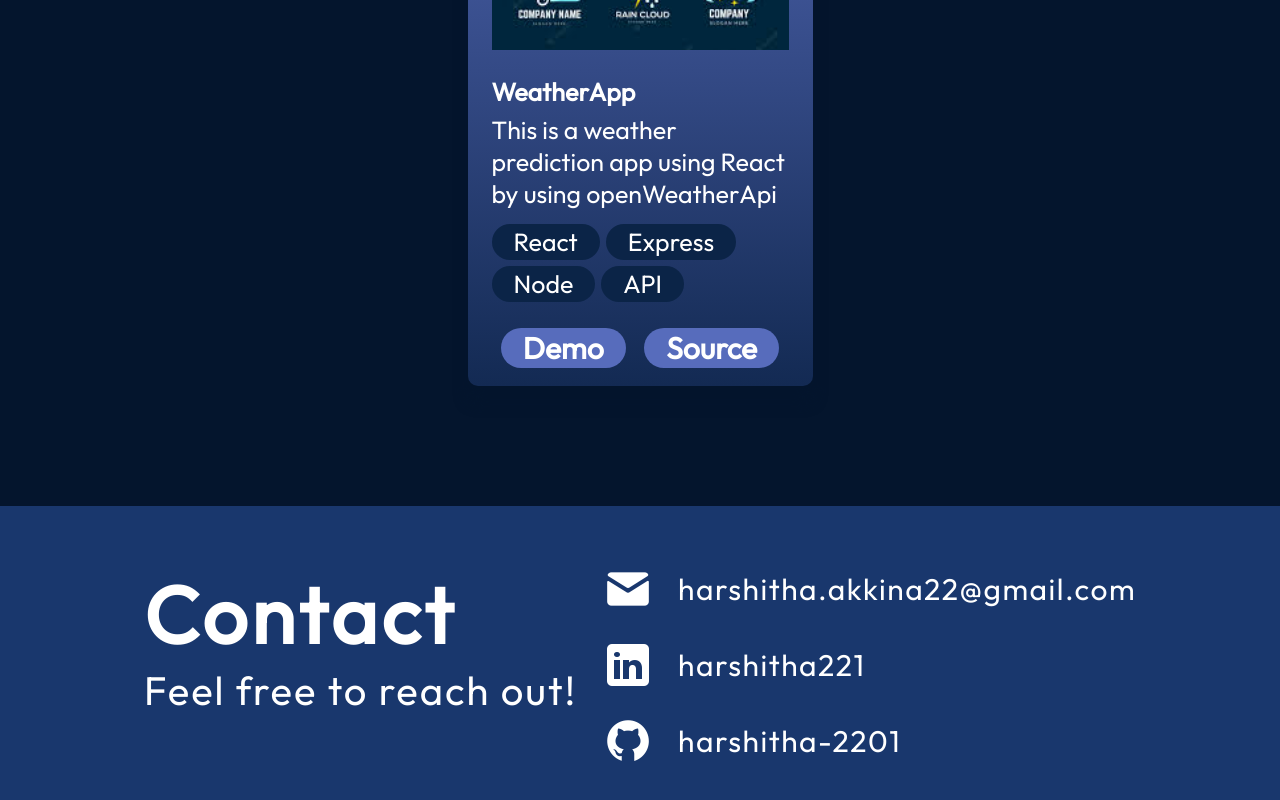
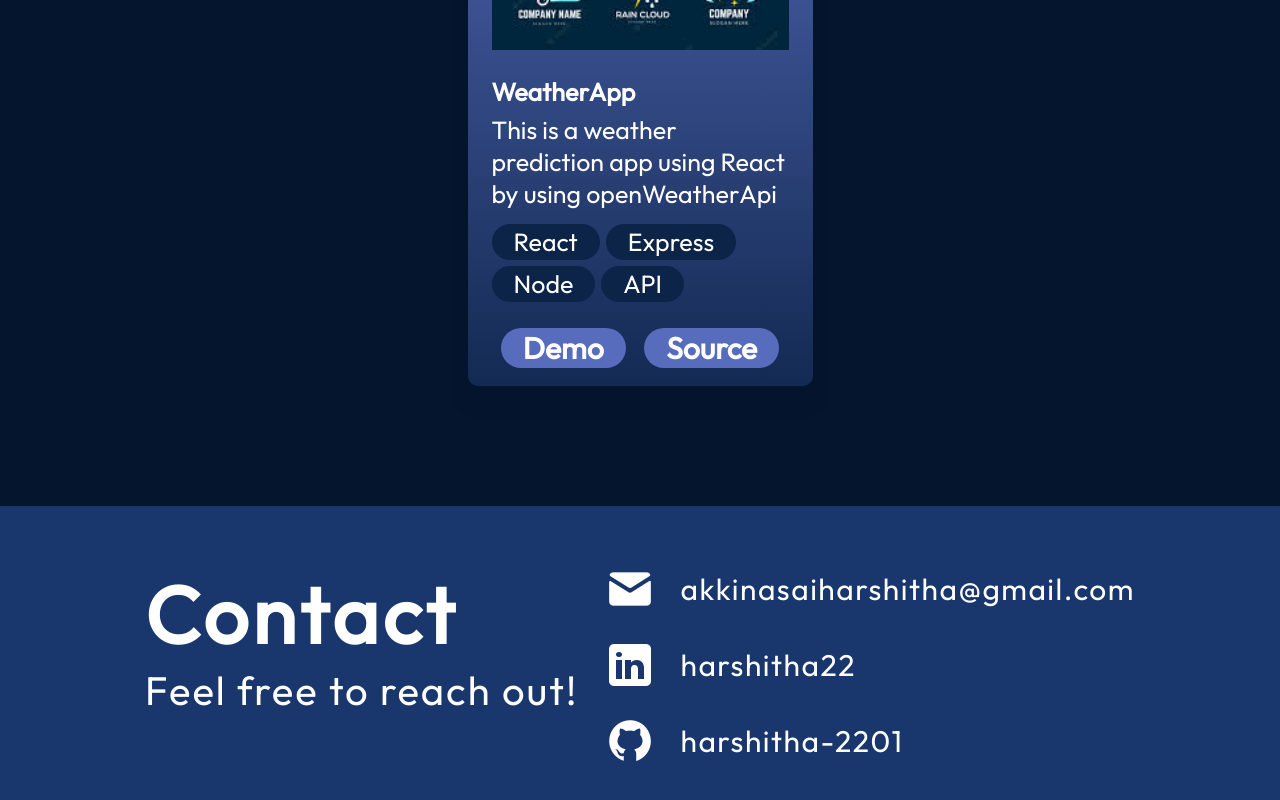
Before and after one commit to harshitha-2201/portfolio, a React (Vite) app: page / in a window 1280 px wide. Shown: the part 3328-4128 px from the top of the page. Built offline with nearby package versions, Linux system fonts and the light colour scheme.

Commit message:
Update Contact.jsx
added a new email and linkdin links

```diff
--- a/src/components/Contact/Contact.jsx
+++ b/src/components/Contact/Contact.jsx
@@ -13,14 +13,14 @@ import { getImageUrl } from "../../utils";
       <ul className={styles.links}>
         <li className={styles.link}>
           <img src={getImageUrl("contact/emailIcon.png")} alt="Email icon" />
-          <a href="mailto:harshitha.akkina22@gmail.com">harshitha.akkina22@gmail.com</a>
+          <a href="mailto:akkinasaiharshitha@gmail.com">akkinasaiharshitha@gmail.com</a>
         </li>
         <li className={styles.link}>
           <img
             src={getImageUrl("contact/linkedinIcon.png")}
             alt="LinkedIn icon"
           />
-          <a href="https://www.linkedin.com/in/harshitha221/">harshitha221</a>
+          <a href="www.linkedin.com/in/harshitha22">harshitha22</a>
         </li>
         <li className={styles.link}>
           <img src={getImageUrl("contact/githubIcon.png")} alt="Github icon" />
```
